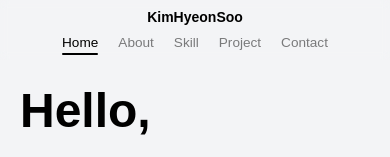
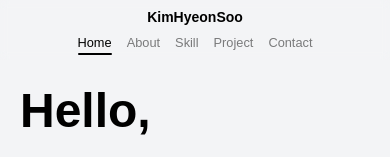
Before and after one commit to gustn1029/my-portfolio, a Next.js app: page / in a window 390 px wide. Shown: the top 157 px of the page. Built offline with nearby package versions, Linux system fonts and the light colour scheme; no server answers.

Commit message:
header, navigation 반응형 작업

```diff
--- a/src/components/layout/header/Header.tsx
+++ b/src/components/layout/header/Header.tsx
@@ -30,7 +30,7 @@ const Header = () => {
       ${
         scrollPosition === 0
           ? " w-full translate-y-0"
-          : " w-[90%] bg-white bg-opacity-60 translate-y-5 rounded-[30px] shadow-lg"
+          : " w-[90%] phone:w-[calc(100%-15px)] bg-white bg-opacity-60 translate-y-5 rounded-[30px] phone:rounded-[15px] shadow-lg"
       }
       transition-all
       backdrop-blur-sm
--- a/src/components/navigation/NavItem.tsx
+++ b/src/components/navigation/NavItem.tsx
@@ -17,7 +17,7 @@ const NavItem = ({selected, text, url, onClick}:ItemProps) => {
       onClick={onClick}
       animate={{opacity: selected ? 1 : 0.5}}
     >
-      <Link className='block phone:text-[0.85rem]' href={url}>
+      <Link className='block phone:text-[0.8rem]' href={url}>
         {text}
         {selected && (
           <motion.div
--- a/src/components/navigation/Navigation.tsx
+++ b/src/components/navigation/Navigation.tsx
@@ -52,7 +52,7 @@ const Navigation = () => {
   },[mainSelect])
 
   return (
-    <ul className="flex gap-x-[20px] items-center">
+    <ul className="flex gap-x-[20px] items-center phone:gap-x-[15px]">
       {navList.map((el, idx) => (
         <NavItem
           key={`${el.text}_${idx}`}
```
